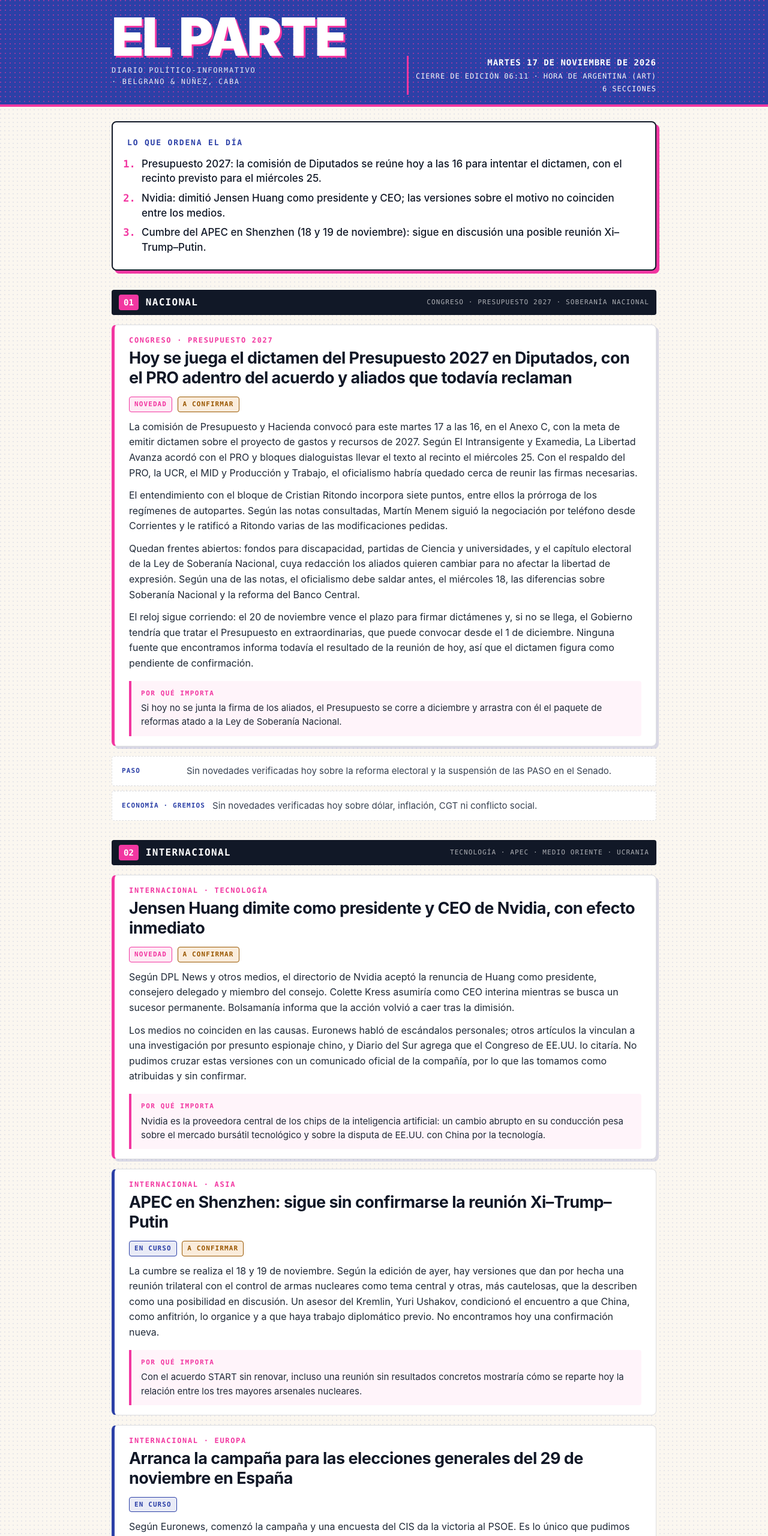
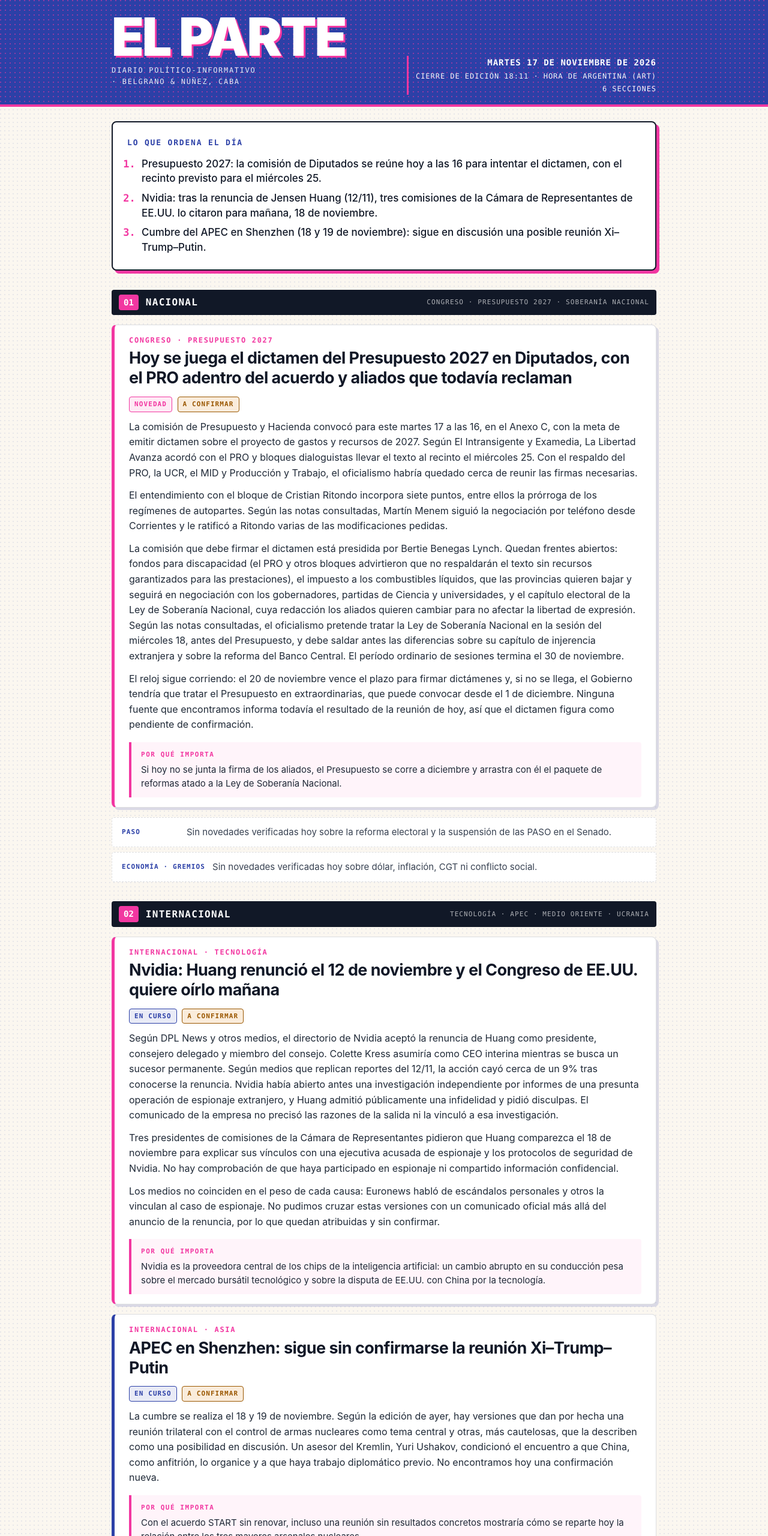
Before and after one commit to lucila-gorostiza/asdasd, a plain HTML site: page index.html in a window 1280 px wide. Shown: the top 2560 px of the page at 60% size. Drawn offline with Linux system fonts and the light colour scheme.

Commit message:
Edición del 17 de noviembre de 2026 (actualización de la tarde)
Co-Authored-By: Claude Sonnet 5.5 <noreply@anthropic.com>
Claude-Session: https://claude.ai/code/session_01TYU8mGa8sTE36MWKZZbMus

```diff
--- a/index.html
+++ b/index.html
@@ -320,7 +320,7 @@
       </div>
       <div class="dateblock">
         <strong>Martes 17 de noviembre de 2026</strong>
-        Cierre de edición 06:11 · Hora de Argentina (ART)<br>
+        Cierre de edición 18:11 · Hora de Argentina (ART)<br>
         6 secciones
       </div>
     </div>
@@ -333,7 +333,7 @@
     <h2>Lo que ordena el día</h2>
     <ol class="index">
       <li>Presupuesto 2027: la comisión de Diputados se reúne hoy a las 16 para intentar el dictamen, con el recinto previsto para el miércoles 25.</li>
-      <li>Nvidia: dimitió Jensen Huang como presidente y CEO; las versiones sobre el motivo no coinciden entre los medios.</li>
+      <li>Nvidia: tras la renuncia de Jensen Huang (12/11), tres comisiones de la Cámara de Representantes de EE.UU. lo citaron para mañana, 18 de noviembre.</li>
       <li>Cumbre del APEC en Shenzhen (18 y 19 de noviembre): sigue en discusión una posible reunión Xi–Trump–Putin.</li>
     </ol>
   </div>
@@ -353,7 +353,7 @@
       <span class="chip amber">A confirmar</span>
       <p>La comisión de Presupuesto y Hacienda convocó para este martes 17 a las 16, en el Anexo C, con la meta de emitir dictamen sobre el proyecto de gastos y recursos de 2027. Según El Intransigente y Examedia, La Libertad Avanza acordó con el PRO y bloques dialoguistas llevar el texto al recinto el miércoles 25. Con el respaldo del PRO, la UCR, el MID y Producción y Trabajo, el oficialismo habría quedado cerca de reunir las firmas necesarias.</p>
       <p>El entendimiento con el bloque de Cristian Ritondo incorpora siete puntos, entre ellos la prórroga de los regímenes de autopartes. Según las notas consultadas, Martín Menem siguió la negociación por teléfono desde Corrientes y le ratificó a Ritondo varias de las modificaciones pedidas.</p>
-      <p>Quedan frentes abiertos: fondos para discapacidad, partidas de Ciencia y universidades, y el capítulo electoral de la Ley de Soberanía Nacional, cuya redacción los aliados quieren cambiar para no afectar la libertad de expresión. Según una de las notas, el oficialismo debe saldar antes, el miércoles 18, las diferencias sobre Soberanía Nacional y la reforma del Banco Central.</p>
+      <p>La comisión que debe firmar el dictamen está presidida por Bertie Benegas Lynch. Quedan frentes abiertos: fondos para discapacidad (el PRO y otros bloques advirtieron que no respaldarán el texto sin recursos garantizados para las prestaciones), el impuesto a los combustibles líquidos, que las provincias quieren bajar y seguirá en negociación con los gobernadores, partidas de Ciencia y universidades, y el capítulo electoral de la Ley de Soberanía Nacional, cuya redacción los aliados quieren cambiar para no afectar la libertad de expresión. Según las notas consultadas, el oficialismo pretende tratar la Ley de Soberanía Nacional en la sesión del miércoles 18, antes del Presupuesto, y debe saldar antes las diferencias sobre su capítulo de injerencia extranjera y sobre la reforma del Banco Central. El período ordinario de sesiones termina el 30 de noviembre.</p>
       <p>El reloj sigue corriendo: el 20 de noviembre vence el plazo para firmar dictámenes y, si no se llega, el Gobierno tendría que tratar el Presupuesto en extraordinarias, que puede convocar desde el 1 de diciembre. Ninguna fuente que encontramos informa todavía el resultado de la reunión de hoy, así que el dictamen figura como pendiente de confirmación.</p>
       <div class="why">
         <span>Por qué importa</span>
@@ -381,11 +381,12 @@
 
     <article class="item lead">
       <span class="kicker">Internacional · Tecnología</span>
-      <h3>Jensen Huang dimite como presidente y CEO de Nvidia, con efecto inmediato</h3>
-      <span class="chip pink">Novedad</span>
+      <h3>Nvidia: Huang renunció el 12 de noviembre y el Congreso de EE.UU. quiere oírlo mañana</h3>
+      <span class="chip blue">En curso</span>
       <span class="chip amber">A confirmar</span>
-      <p>Según DPL News y otros medios, el directorio de Nvidia aceptó la renuncia de Huang como presidente, consejero delegado y miembro del consejo. Colette Kress asumiría como CEO interina mientras se busca un sucesor permanente. Bolsamanía informa que la acción volvió a caer tras la dimisión.</p>
-      <p>Los medios no coinciden en las causas. Euronews habló de escándalos personales; otros artículos la vinculan a una investigación por presunto espionaje chino, y Diario del Sur agrega que el Congreso de EE.UU. lo citaría. No pudimos cruzar estas versiones con un comunicado oficial de la compañía, por lo que las tomamos como atribuidas y sin confirmar.</p>
+      <p>Según DPL News y otros medios, el directorio de Nvidia aceptó la renuncia de Huang como presidente, consejero delegado y miembro del consejo. Colette Kress asumiría como CEO interina mientras se busca un sucesor permanente. Según medios que replican reportes del 12/11, la acción cayó cerca de un 9% tras conocerse la renuncia. Nvidia había abierto antes una investigación independiente por informes de una presunta operación de espionaje extranjero, y Huang admitió públicamente una infidelidad y pidió disculpas. El comunicado de la empresa no precisó las razones de la salida ni la vinculó a esa investigación.</p>
+      <p>Tres presidentes de comisiones de la Cámara de Representantes pidieron que Huang comparezca el 18 de noviembre para explicar sus vínculos con una ejecutiva acusada de espionaje y los protocolos de seguridad de Nvidia. No hay comprobación de que haya participado en espionaje ni compartido información confidencial.</p>
+      <p>Los medios no coinciden en el peso de cada causa: Euronews habló de escándalos personales y otros la vinculan al caso de espionaje. No pudimos cruzar estas versiones con un comunicado oficial más allá del anuncio de la renuncia, por lo que quedan atribuidas y sin confirmar.</p>
       <div class="why">
         <span>Por qué importa</span>
         <p>Nvidia es la proveedora central de los chips de la inteligencia artificial: un cambio abrupto en su conducción pesa sobre el mercado bursátil tecnológico y sobre la disputa de EE.UU. con China por la tecnología.</p>
@@ -415,6 +416,14 @@
       </div>
     </article>
 
+    <div class="brief">
+      <b>Aclaración</b>
+      <p>La edición de la mañana presentaba la renuncia de Huang como novedad del día: ocurrió el 12 de noviembre. Lo nuevo de hoy es la citación del Congreso para el 18.</p>
+    </div>
+    <div class="brief">
+      <b>España</b>
+      <p>La huelga general por la vivienda (primera en 14 años, convocada por CCOO y UGT) fue el 11 de noviembre, con bloqueos y choques según Vanguardia; no es de hoy, pero marca el clima de la campaña.</p>
+    </div>
     <div class="brief">
       <b>Medio Oriente</b>
       <p>Sin novedades verificadas hoy sobre Ormuz ni Gaza; lo informado ayer por la Guardia Revolucionaria iraní sobre dos petroleros sigue sin confirmación independiente.</p>
@@ -550,11 +559,11 @@
     <div class="balance">
       <p><strong>El Parte</strong> informa hechos y expone distintas miradas sobre ellos. No emite opinión editorial: cuando aparecen valoraciones, están atribuidas a quienes las formulan —gobierno, oposición, gremios, organismos internacionales o medios— y se presentan las posiciones en disputa, incluso cuando son incompatibles entre sí.</p>
       <p>La sección "Por qué importa" es análisis de contexto e implicancias, no una recomendación ni una toma de posición. Los temas sin novedades del día se resumen en una línea o se marcan como tales: no se rellena la edición.</p>
-      <p>Esta edición se armó con acceso limitado a las páginas completas de los medios: trabajamos con resúmenes de búsqueda, y las cifras o versiones que no pudimos cruzar entre fuentes se muestran como tales. La edición es corta: lo que no pudimos confirmar con fecha de hoy no se publica como dato.</p>
+      <p>Esta edición se actualizó a la tarde con las fuentes disponibles y con acceso limitado a las páginas completas de los medios: trabajamos con resúmenes de búsqueda, y las cifras o versiones que no pudimos cruzar entre fuentes se muestran como tales. La edición es corta: lo que no pudimos confirmar con fecha de hoy no se publica como dato.</p>
     </div>
 
     <div class="colofon">
-      El Parte · Edición del martes 17 de noviembre de 2026 · Cierre 06:11 ART · Belgrano &amp; Núñez, Ciudad Autónoma de Buenos Aires
+      El Parte · Edición del martes 17 de noviembre de 2026 · Cierre 18:11 ART · Belgrano &amp; Núñez, Ciudad Autónoma de Buenos Aires
     </div>
   </div>
 </footer>
```
Also changed, not shown: cuerpo.html (+16 -7 lines).
